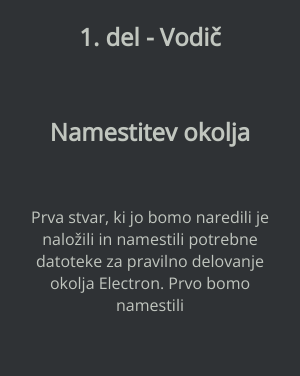
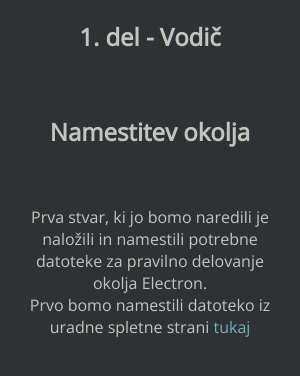
Before and after one commit to budi1200/electron_tutorial, an Electron app: page website/tutorial1.html in a window 300 px wide. Drawn offline with nearby package versions, Linux system fonts and the light colour scheme.

Commit message:
tutorial 1

```diff
--- /dev/null
+++ b/website/css/tutorial.css
@@ -0,0 +1,10 @@
+.main-text
+{
+
+}
+
+#link_tukaj
+{
+    text-decoration: none;
+    color:  #74B1BE;
+}
--- a/website/tutorial1.html
+++ b/website/tutorial1.html
@@ -4,6 +4,7 @@
         <meta charset="utf-8">
         <title>Electron Vodič</title>
         <link rel="stylesheet" type="text/css" href="css/main.css">
+        <link rel="stylesheet" type="text/css" href="css/tutorial.css">
         <link href="https://fonts.googleapis.com/css?family=Open+Sans" rel="stylesheet">
         <script src="https://ajax.googleapis.com/ajax/libs/jquery/3.2.1/jquery.min.js"></script>
         <script type='text/javascript' src="js/dynamicpage.js"></script>
@@ -15,9 +16,9 @@
                     <h1>1. del - Vodič</h1><br>
                     <h2>Namestitev okolja</h2><br>
 
-                    <p>
-                        Prva stvar, ki jo bomo naredili je naložili in namestili potrebne datoteke za pravilno delovanje okolja Electron.
-                        Prvo bomo namestili
+                    <p class="main-text">
+                        Prva stvar, ki jo bomo naredili je naložili in namestili potrebne datoteke za pravilno delovanje okolja Electron.<br>
+                        Prvo bomo namestili datoteko iz uradne spletne strani <a href="https://electronjs.org/" id="link_tukaj">tukaj</a>
                     </p>
                 </div>
             </section>
```
Also changed, not shown: website/index.html (+1 -1 lines), website/vodic.html (+1 -0 lines).
